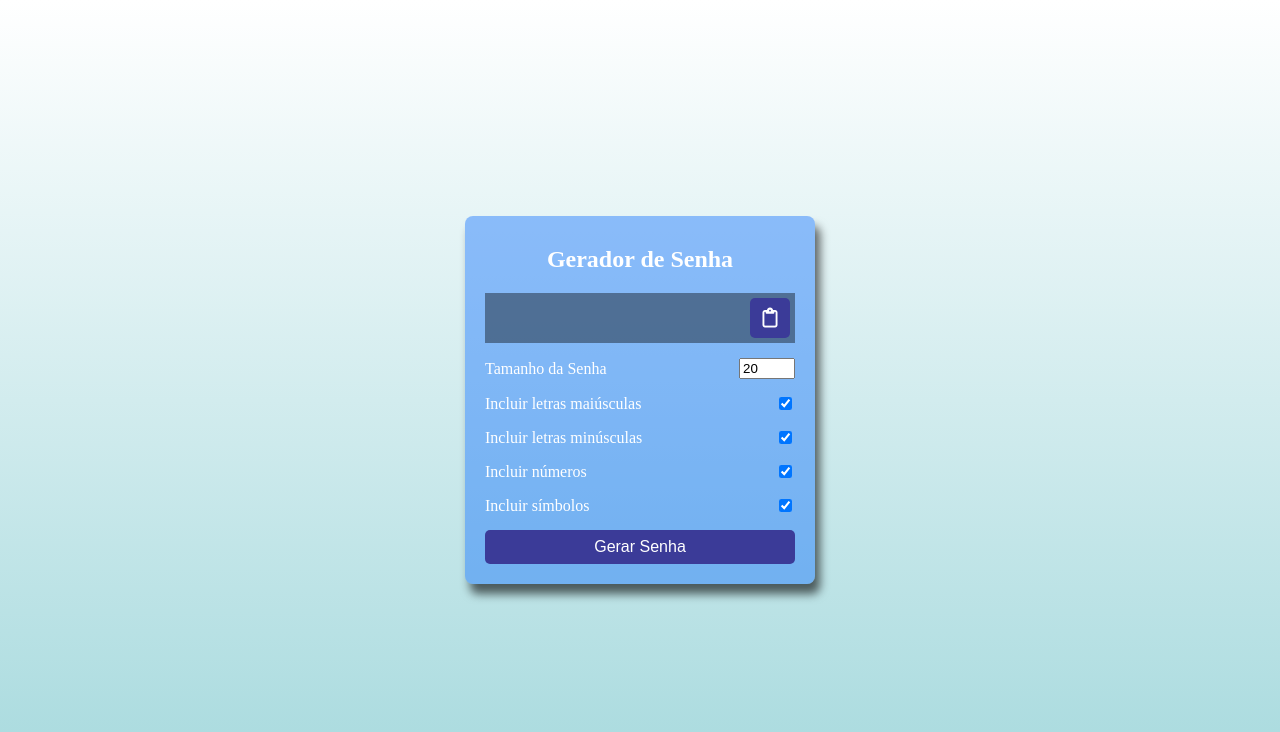
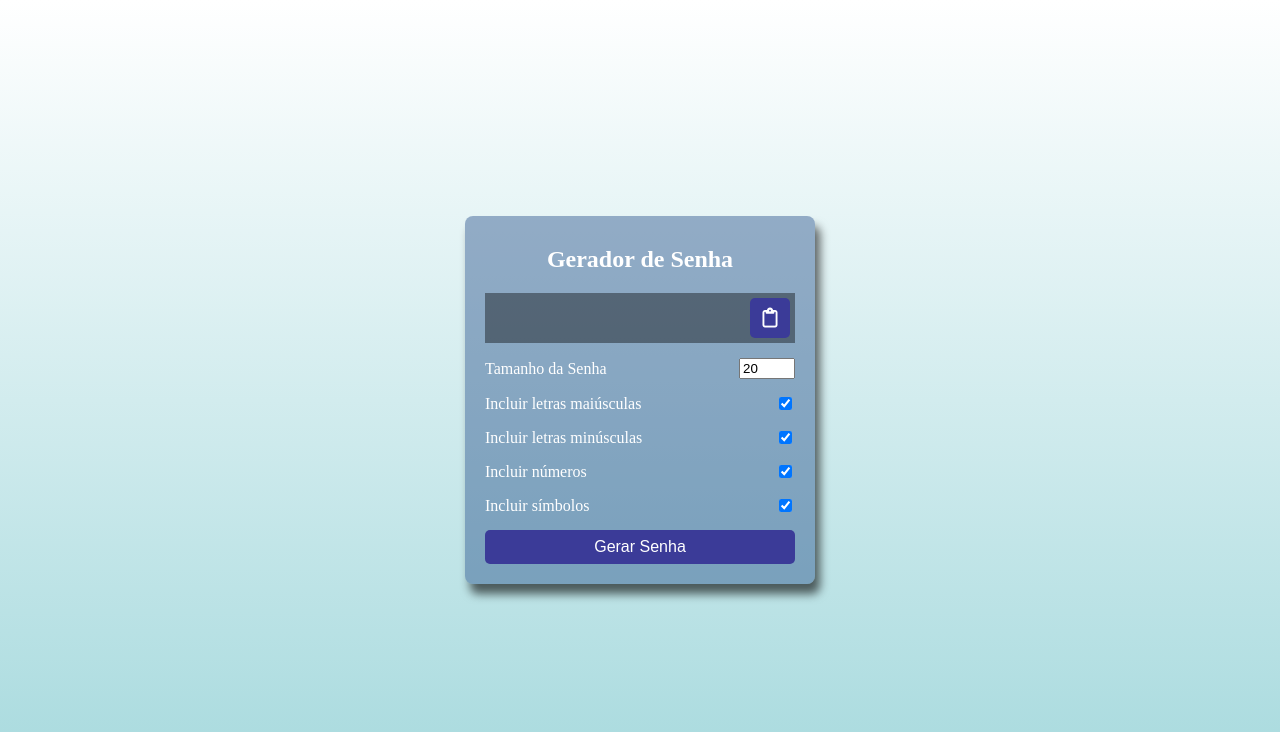
Before and after one commit to 1Maatheus/password-generator, a plain HTML site: page index.html in a window 1280 px wide. Drawn offline with Linux system fonts and the light colour scheme; a web font is replaced by a local one.

Commit message:
changed background color

```diff
--- a/style.css
+++ b/style.css
@@ -26,7 +26,7 @@ h2 {
 }
 
 .container {
-  background-color: #0066ff67;
+  background-color: #143f7e67;
   box-shadow: 5px 10px 10px rgba(0, 0, 0, 0.6);
   padding: 20px;
   width: 350px;
```
